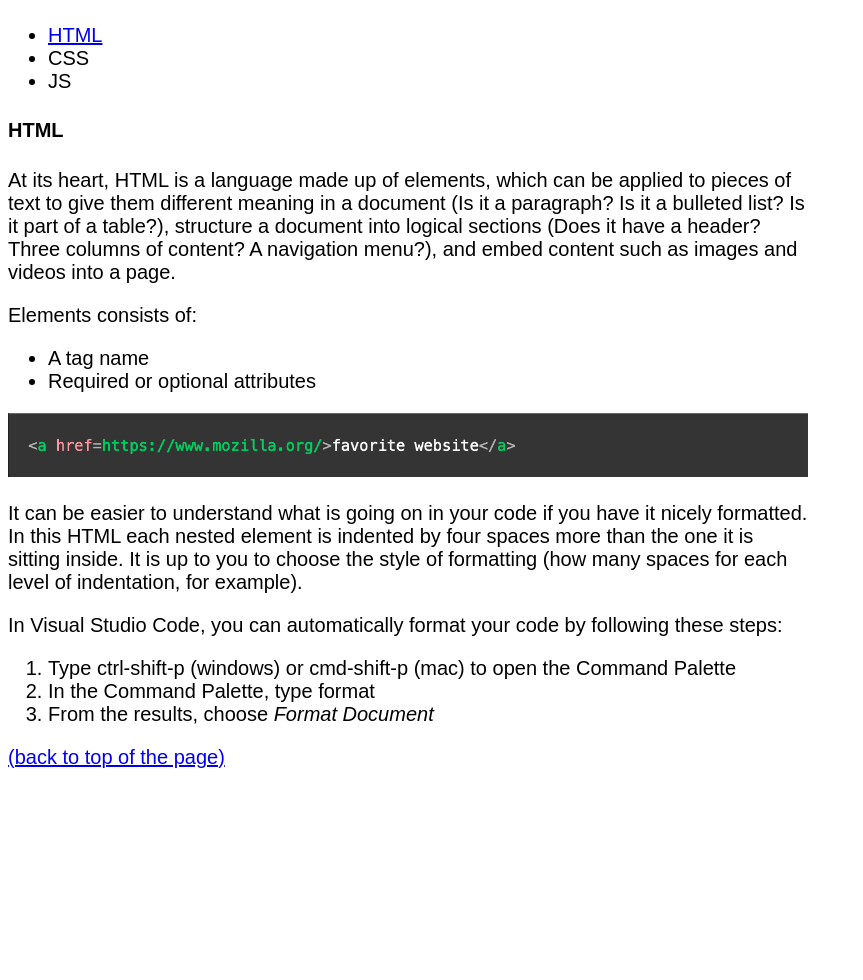
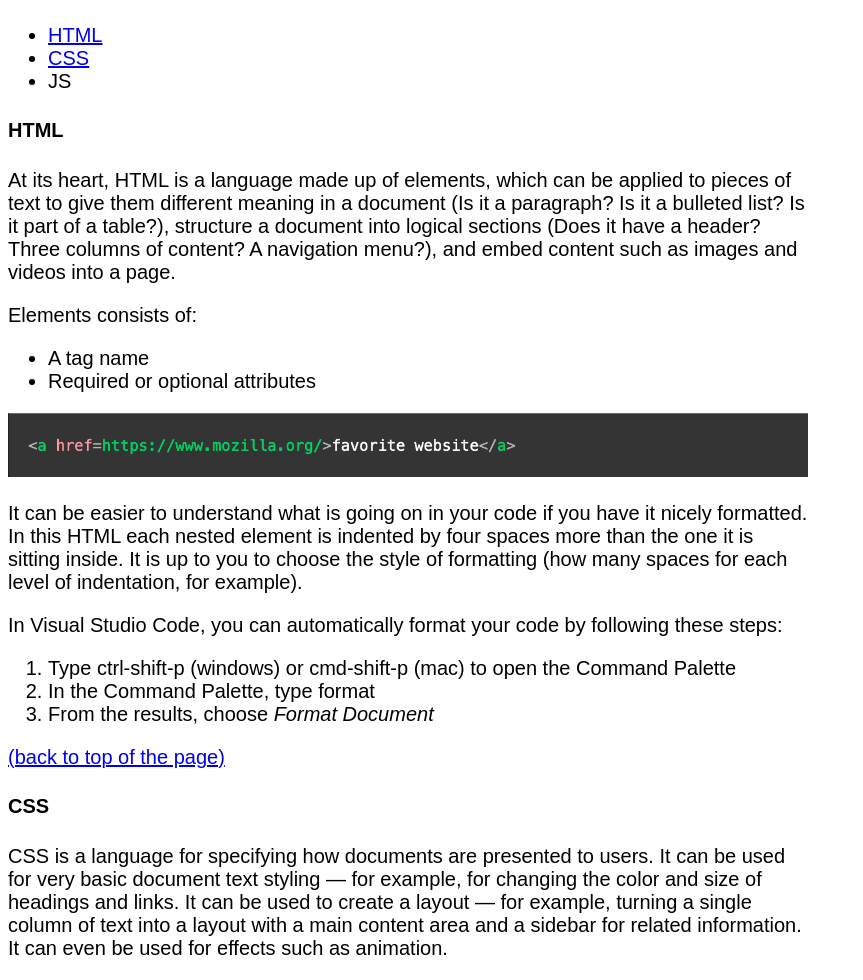
Before and after one commit to juliehhoang/acit1620-lab2, a plain HTML site: page index.html in a window 1280 px wide. Shown: the part 75-1055 px from the top of the page, without its empty margins (0-863 px from the left). Before the commit the page ends 864 px from the top, so only its background shows below. Drawn offline with Linux system fonts and the light colour scheme.

Commit message:
CSS started

```diff
--- a/index.html
+++ b/index.html
@@ -11,7 +11,7 @@
     <h1 id="FWT">Fundamental Web Technologies</h1>
     <ul>
         <li><a href="#HTML">HTML</a></li>
-        <li>CSS</li>
+        <li><a href="#CSS">CSS</a></li>
         <li>JS</li>
     </ul>
 
@@ -43,5 +43,14 @@
         </ol>
         <p><a href="#FWT">(back to top of the page)</a></p>
     </section>
+
+    <section>
+        <h4 id="CSS">CSS</h4>
+        <p>
+            CSS is a language for specifying how documents are presented to users.
+            It can be used for very basic document text styling — for example, for changing the color and size of
+            headings and links. It can be used to create a layout — for example, turning a single column of text into a layout with a main content area and a sidebar for related information. It can even be used for effects such as animation.
+        </p>
+    </section>
 </body>
 </html>
```
Lines whose indentation alone changed are shown as unchanged.
